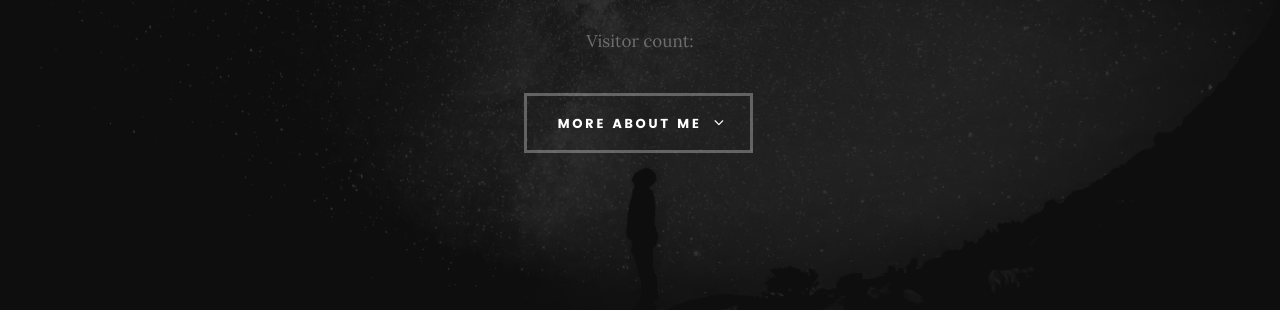
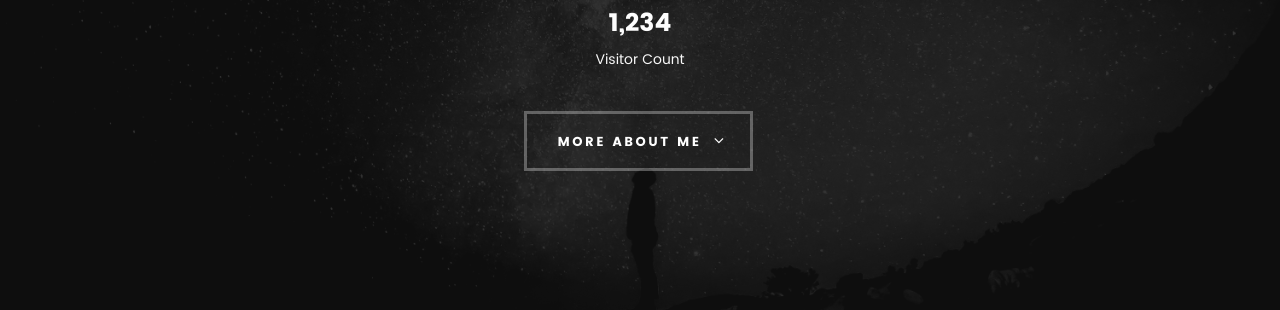
Before and after one commit to ShakeLDV/AWS-CloudResumeChallenge-FrontEnd, a plain HTML site: page index.html in a window 1280 px wide. Shown: the part 376-686 px from the top of the page. Drawn offline with Linux system fonts and the light colour scheme; files whose address does not match are found by name.

Commit message:
Changed the Visitor Count Placeholder to something a bit better

```diff
--- a/css/main.css
+++ b/css/main.css
@@ -910,7 +910,7 @@ button::-moz-focus-inner, input::-moz-focus-inner {
 	display: inline-block;
 	margin: 0 1.5rem 3rem 0;
 	padding: 0 1.5rem 0 0;
-	border-right: 1px solid #ccc;
+	border-right: 1px solid rgb(255, 255, 255);
 }
 .stats-tabs li:last-child {
 	margin: 0;
@@ -922,7 +922,7 @@ button::-moz-focus-inner, input::-moz-focus-inner {
 	font-size: 2.5rem;
 	font-family: "poppins-bold", sans-serif;
 	border: none;
-	color: #252525;
+	color: #fdfdfd;
 }
 .stats-tabs li a:hover {
 	color: #0026ff;
@@ -932,7 +932,7 @@ button::-moz-focus-inner, input::-moz-focus-inner {
 	margin: .6rem 0 0 0;
 	font-size: 1.4rem;
 	font-family: "poppins-regular", sans-serif;
-	color: #888888;
+	color: #f8f8f8;
 }
 
 /**
--- a/index.html
+++ b/index.html
@@ -52,7 +52,10 @@
 	   				<span>Auditor</span>
 	   				<span>IT Professional</span>
 	   			</p>
-				<p>Visitor count:</p>
+				<ul class="stats-tabs">
+					<li><a href="#">1,234<em>Visitor Count</em></a></li>
+				</ul>
+
 
 	   			<a class="button stroke smoothscroll" href="#about" title="">More About Me</a>
 
```
